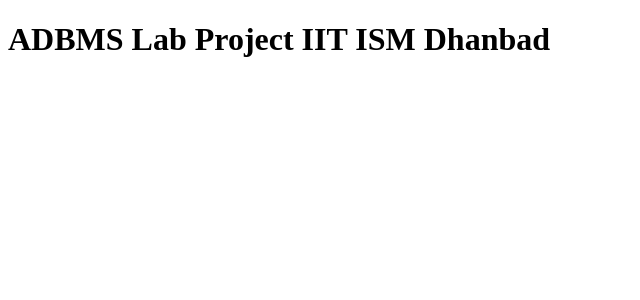
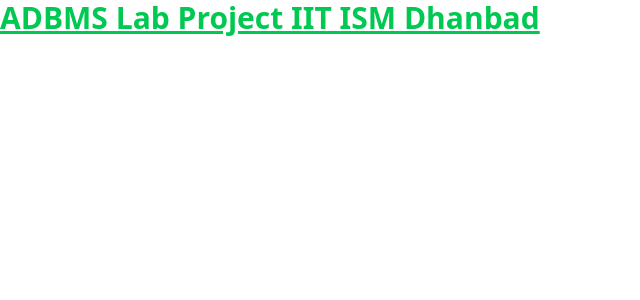
Before and after one commit to aminulrony2024/ADBMS-LAB-PROJECT-IIT-Dhanbad, a React (Vite) app in the folder electricity-bill-management-system/: page / in a window 1280 px wide. Shown: the top 300 px of the page, without its empty margins (0-640 px from the left). Built offline with nearby package versions, Linux system fonts and the light colour scheme.

Commit message:
tailwind css installed

```diff
--- a/electricity-bill-management-system/index.html
+++ b/electricity-bill-management-system/index.html
@@ -4,7 +4,7 @@
     <meta charset="UTF-8" />
     <link rel="icon" type="image/svg+xml" href="/vite.svg" />
     <meta name="viewport" content="width=device-width, initial-scale=1.0" />
-    <link href="/src/styles.css" rel="stylesheet">
+    <link href="" rel="stylesheet">
     <title>EBMS IIT ISM</title>
   </head>
   <body>
--- /dev/null
+++ b/electricity-bill-management-system/src/Layout/Home/Home.jsx
@@ -0,0 +1,11 @@
+import React from 'react';
+
+const Home = () => {
+    return (
+        <div>
+            <h1 className='text-3xl text-green-500 font-bold underline'>ADBMS Lab Project IIT ISM Dhanbad</h1>
+        </div>
+    );
+};
+
+export default Home;
--- a/electricity-bill-management-system/src/Routes/Routes.jsx
+++ b/electricity-bill-management-system/src/Routes/Routes.jsx
@@ -2,11 +2,11 @@
     createBrowserRouter,
     RouterProvider,
   } from "react-router-dom";
-import Main from "../components/Main";
+import Home from "../Layout/Home/Home";
   export const router = createBrowserRouter([
     {
       path: "/",
-      element: <Main></Main>
+      element: <Home></Home>
     },
   ]);
 
--- a/electricity-bill-management-system/src/components/Main.jsx
+++ /dev/null
@@ -1,11 +0,0 @@
-import React from 'react';
-
-const Main = () => {
-    return (
-        <div>
-          <h1 className="text-xl font-bold underline text-green">ADBMS Lab Project IIT ISM Dhanbad</h1>
-        </div>
-    );
-};
-
-export default Main;
--- a/electricity-bill-management-system/src/main.jsx
+++ b/electricity-bill-management-system/src/main.jsx
@@ -1,4 +1,5 @@
 import { StrictMode } from 'react';
+import "./index.css";
 import { createRoot } from 'react-dom/client';
 import {router} from "./Routes/Routes.jsx";
 import {
```
